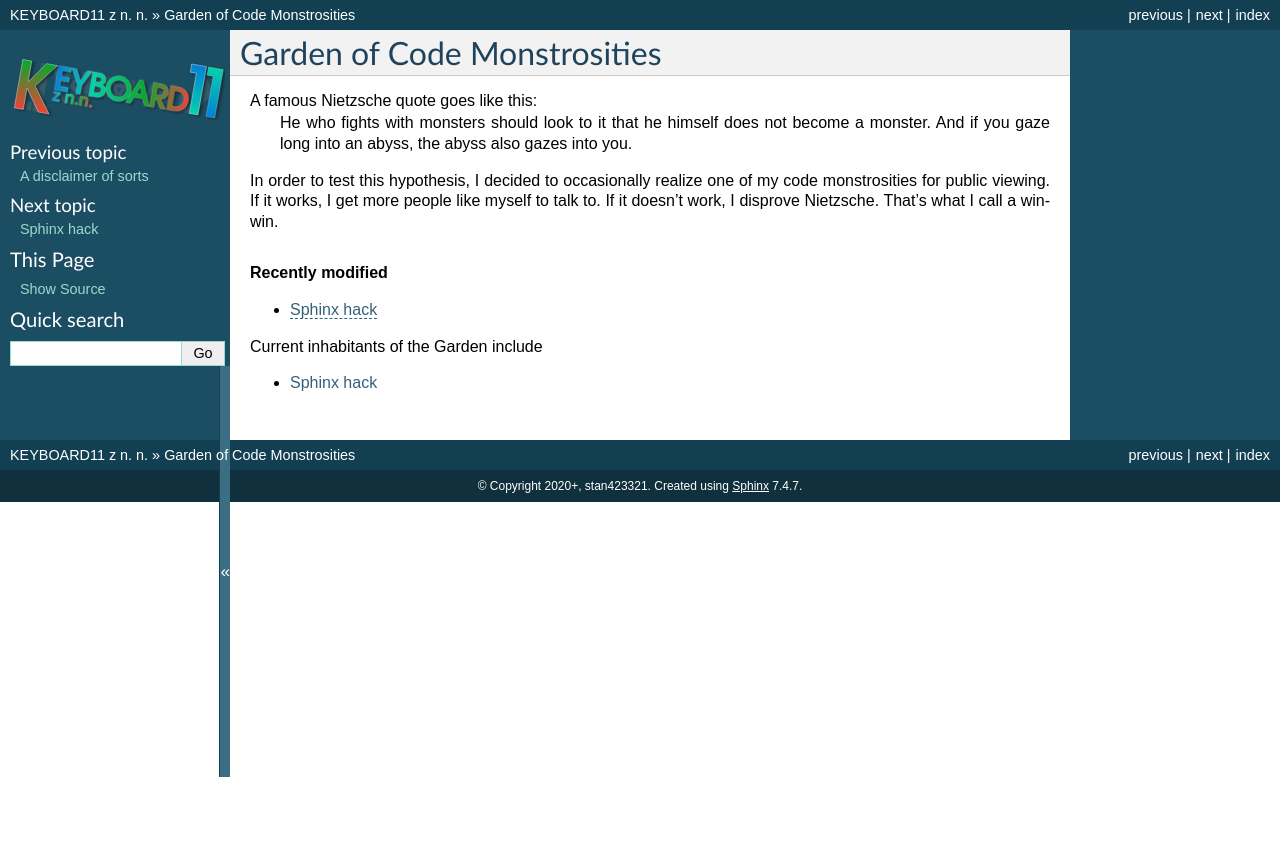
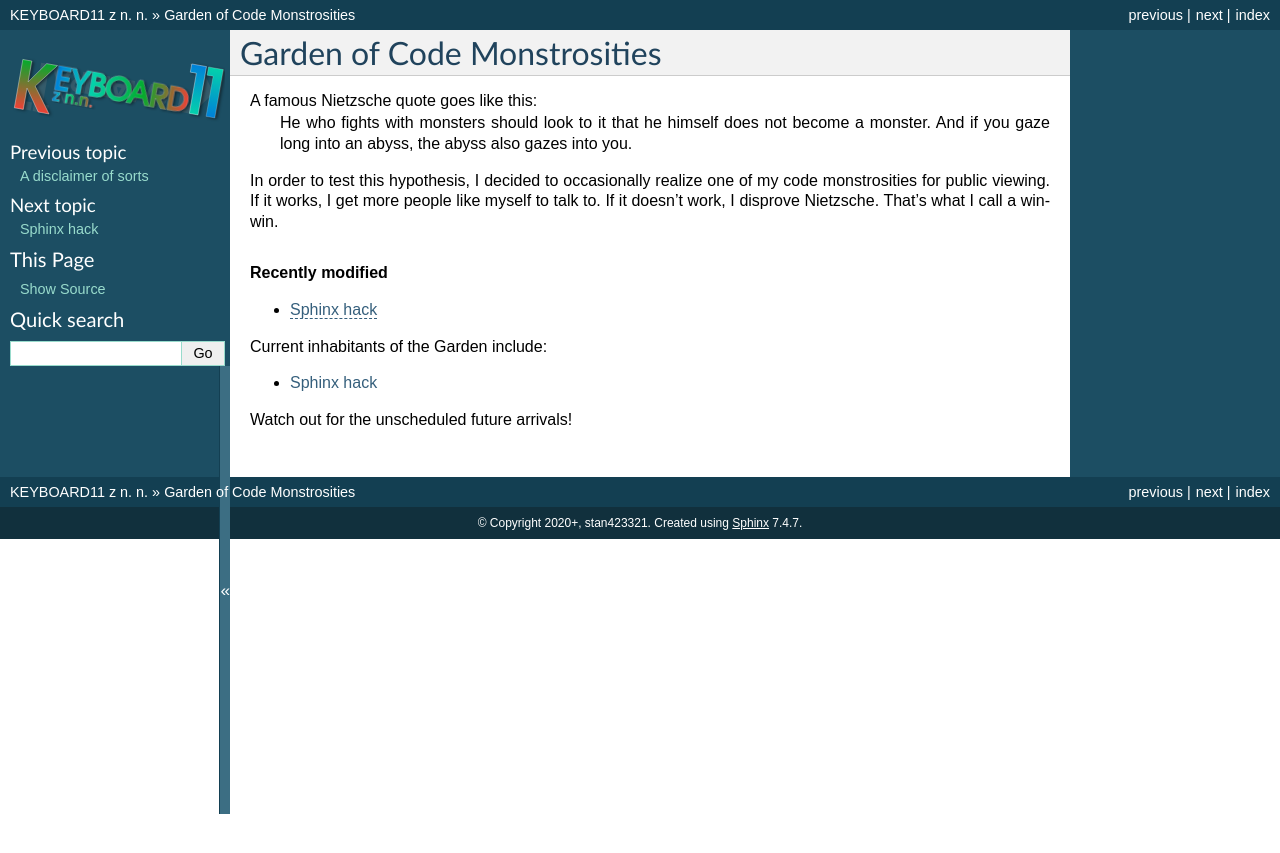
Before and after one commit to Keyboard11ZNN/keyboard11znn.github.io, a Sphinx documentation site: the page built from source/garden.rst, in a window 1280 px wide. Shown: the top 853 px of the page. Built offline with Sphinx 7.4.7, drawn with Linux system fonts in a browser that asks for light colours.

Commit message:
Removed reversal of master lists

```diff
--- a/source/garden.rst
+++ b/source/garden.rst
@@ -22,6 +22,8 @@ That's what I call a win-win.
 .. toctree::
    :titlesonly:
    :glob:
-   :caption: Current inhabitants of the Garden include
+   :caption: Current inhabitants of the Garden include:
 
    garden/*
+
+Watch out for the unscheduled future arrivals!
--- a/source/ideabox.rst
+++ b/source/ideabox.rst
@@ -20,7 +20,6 @@ Feel free to discuss them, implement them, or tell me they suck.
 .. toctree::
    :titlesonly:
    :caption: What's in the Ideabox as of today?
-   :reversed:
    :glob:
 
    ideabox/*
--- a/source/whinecellar.rst
+++ b/source/whinecellar.rst
@@ -20,7 +20,6 @@ But hey, you know what they say about the cheap whine.
 .. toctree::
    :titlesonly:
    :caption: What's in the Whine Cellar as of today?
-   :reversed:
    :glob:
 
    whinecellar/*
```
